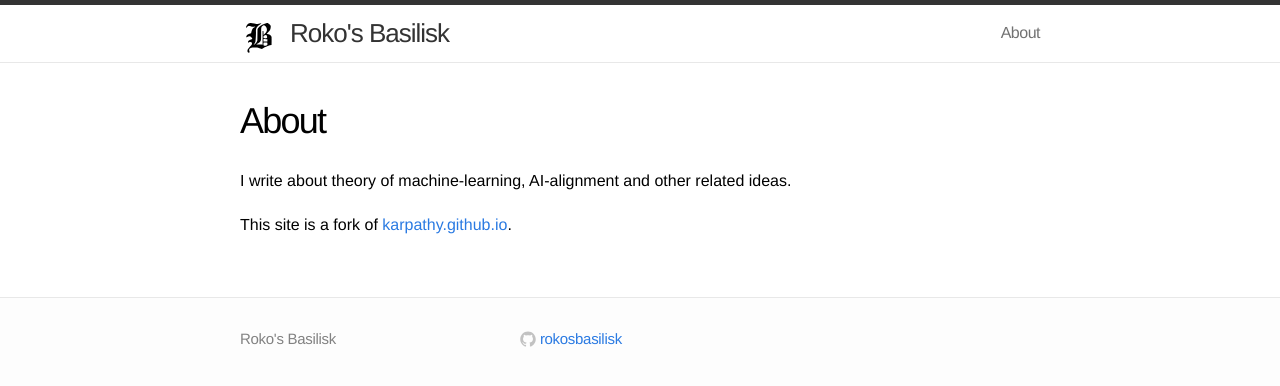
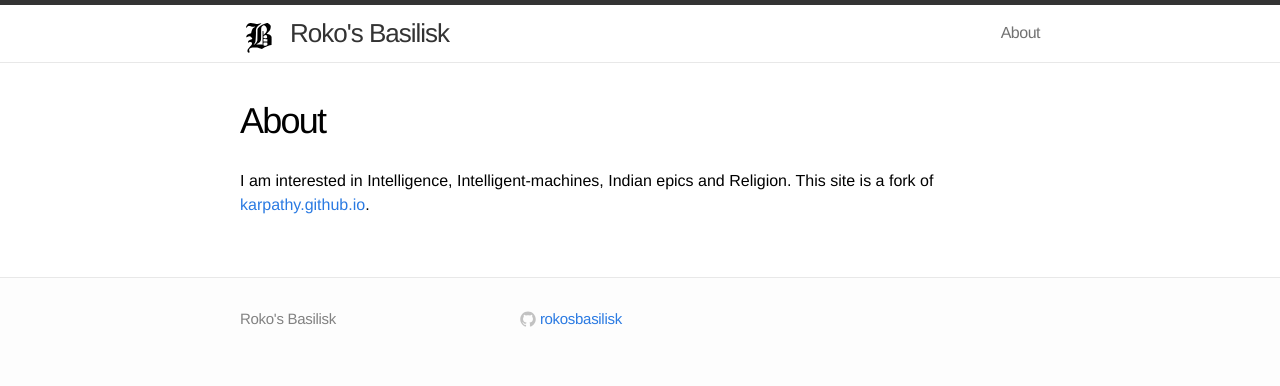
Before and after one commit to rokosbasilisk/rokosbasilisk.github.io, a Jekyll site: the page built from about.md, in a window 1280 px wide. Shown: the top 386 px of the page. Built offline with Jekyll 4.4.1, drawn with Linux system fonts in a browser that asks for light colours.

Commit message:
Update about.md

```diff
--- a/about.md
+++ b/about.md
@@ -4,7 +4,5 @@ title: About
 permalink: /about/
 includelink: true
 ---
-
-I write about theory of machine-learning, AI-alignment and other related ideas.
-
+I am interested in Intelligence, Intelligent-machines, Indian epics and  Religion.
 This site is a fork of [karpathy.github.io](karpathy.github.io).
```
